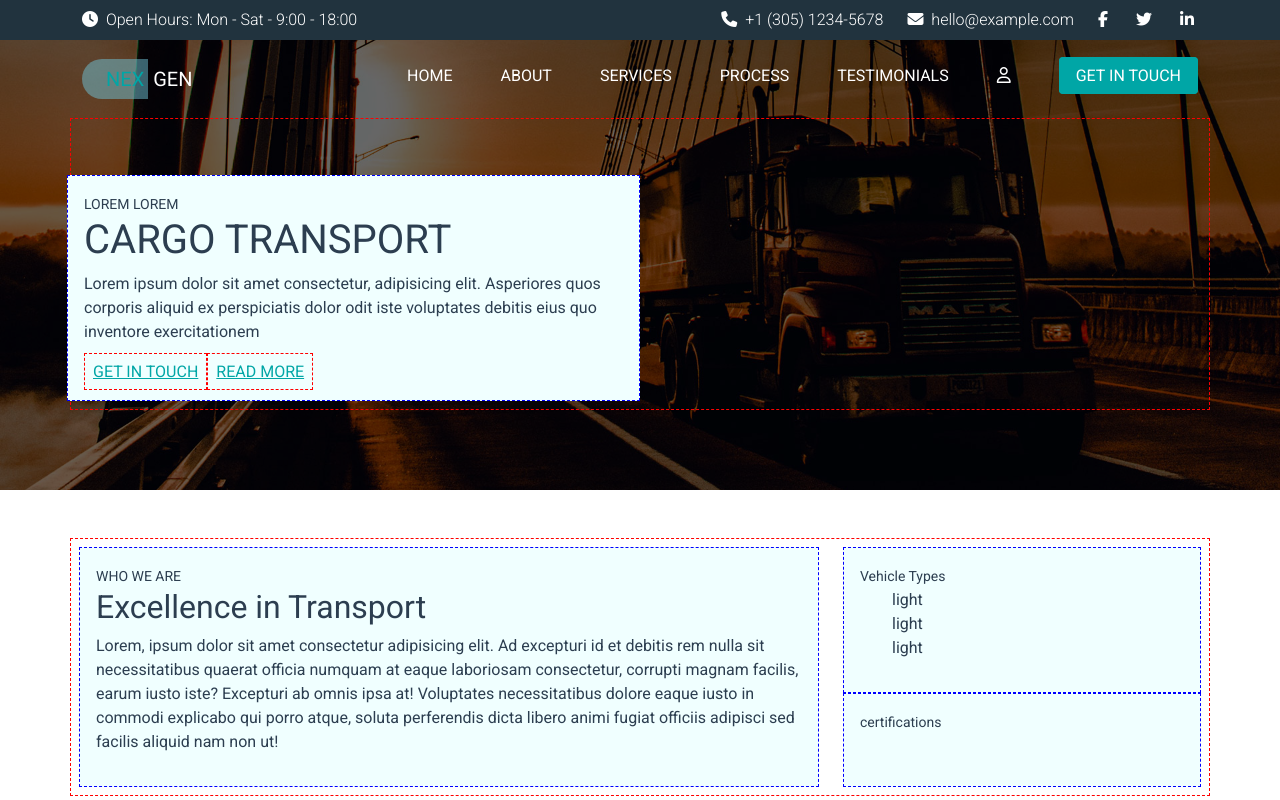
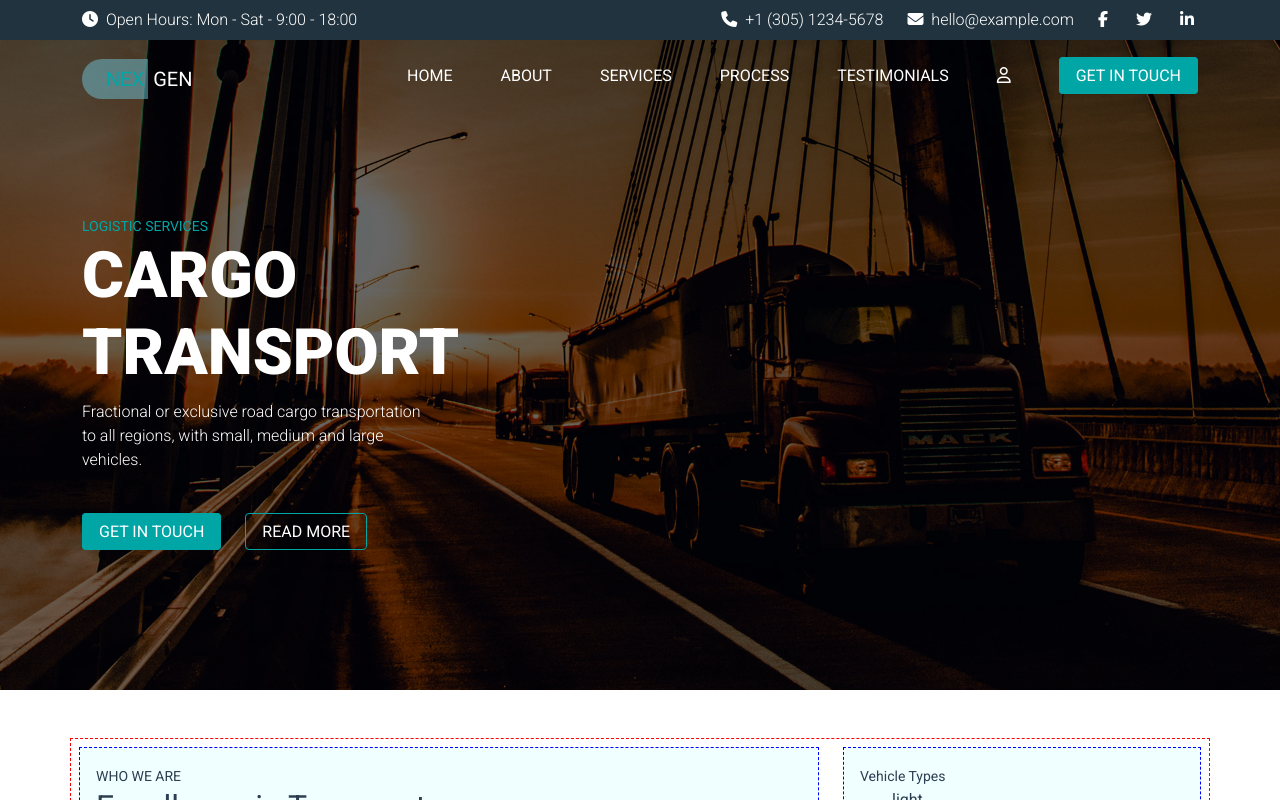
Before and after one commit to meta-ela/proj-html-vuejs, a Vue app: page / in a window 1280 px wide. Shown: the top 800 px of the page. Built offline with nearby package versions, Linux system fonts and the light colour scheme.

Commit message:
Adds jumbotron graphic corrections

```diff
--- a/src/assets/scss/_general.scss
+++ b/src/assets/scss/_general.scss
@@ -25,19 +25,20 @@
 
 .jumbotron_bg {
     background: rgba(0, 0, 0, 0.6) url("/public/img/bg-9.jpg");
-    height: 450px;
+    height: 650px;
     background-blend-mode: darken;
+    background-position: top;
     /* filter: brightness(0.5); */
 }
 
 .banner_img {
     background-image: url("/public/img/bg-10.jpg");
     height: 350px;
+    background-position: center;
 }
 
 .jumbotron_bg, .banner_img {
     background-size: cover;
-    background-position: center;
     background-repeat: no-repeat;
 }
 
@@ -46,7 +47,7 @@ ul li {
     list-style: none;
 }
 
-li a {
+a {
     text-decoration: none;
     padding: 1rem 0rem;
 }
@@ -73,4 +74,9 @@ li a {
     border-top-left-radius: 25px;
     border-bottom-left-radius: 25px;
 }
+
+h1 {
+    font-size: 4rem;
+    font-weight: 900;
+}
 /***********************************/
--- a/src/assets/scss/main.scss
+++ b/src/assets/scss/main.scss
@@ -2,6 +2,6 @@
 
 @import "~bootstrap/scss/bootstrap";
 @import "~@fortawesome/fontawesome-free/css/all.min.css";
-@import url('https://fonts.googleapis.com/css2?family=Roboto:wght@300;400;700&display=swap');
+@import url('https://fonts.googleapis.com/css2?family=Roboto:wght@300;400;700;900&display=swap');
 
 @import "./general";
--- a/src/components/TheHeader.vue
+++ b/src/components/TheHeader.vue
@@ -25,17 +25,17 @@
         <!-- jumbotron image con dentro NavBar.vue -->
         <div class="jumbotron_bg">
             <NavBar></NavBar>
-            <div class="container debug_border">
+            <div class="container my-5">
                 <!-- nav bar con ciclo v-for -->
-                <div class="row row-cols-2">
-                    <div class="col debug mt-5">
-                        <small>LOREM LOREM</small>
-                        <h1>CARGO TRANSPORT</h1>
-                        <P>
-                            Lorem ipsum dolor sit amet consectetur, adipisicing elit. Asperiores quos corporis aliquid ex perspiciatis dolor odit iste voluptates debitis eius quo inventore exercitationem
+                <div class="row">
+                    <div class="col-4 mt-5">
+                        <small class="text-primary">LOGISTIC SERVICES</small>
+                        <h1 class="text-white">CARGO TRANSPORT</h1>
+                        <P class="text-white fw-light mb-5">
+                            Fractional or exclusive road cargo transportation to all regions, with small, medium and large vehicles.
                         </P>
-                        <a class="debug_border" href="javascript:void(0)">GET IN TOUCH</a>
-                        <a class="debug_border" href="javascript:void(0)">READ MORE</a>
+                        <a class="btn_outline bg-primary me-4" href="javascript:void(0)">GET IN TOUCH</a>
+                        <a class="btn_outline" href="javascript:void(0)">READ MORE</a>
                     </div>
                     <div class="col"></div>
                 </div>
```
